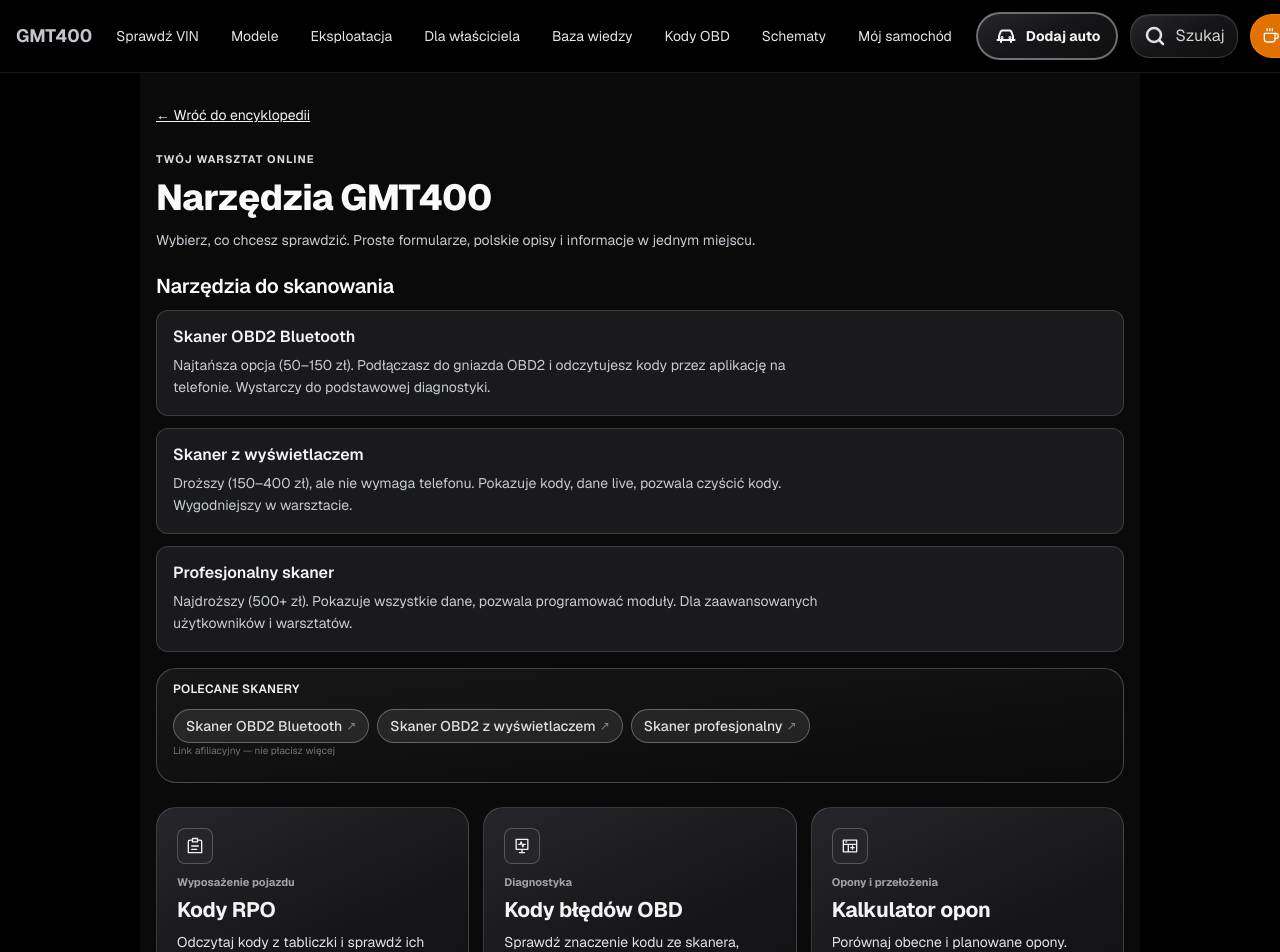
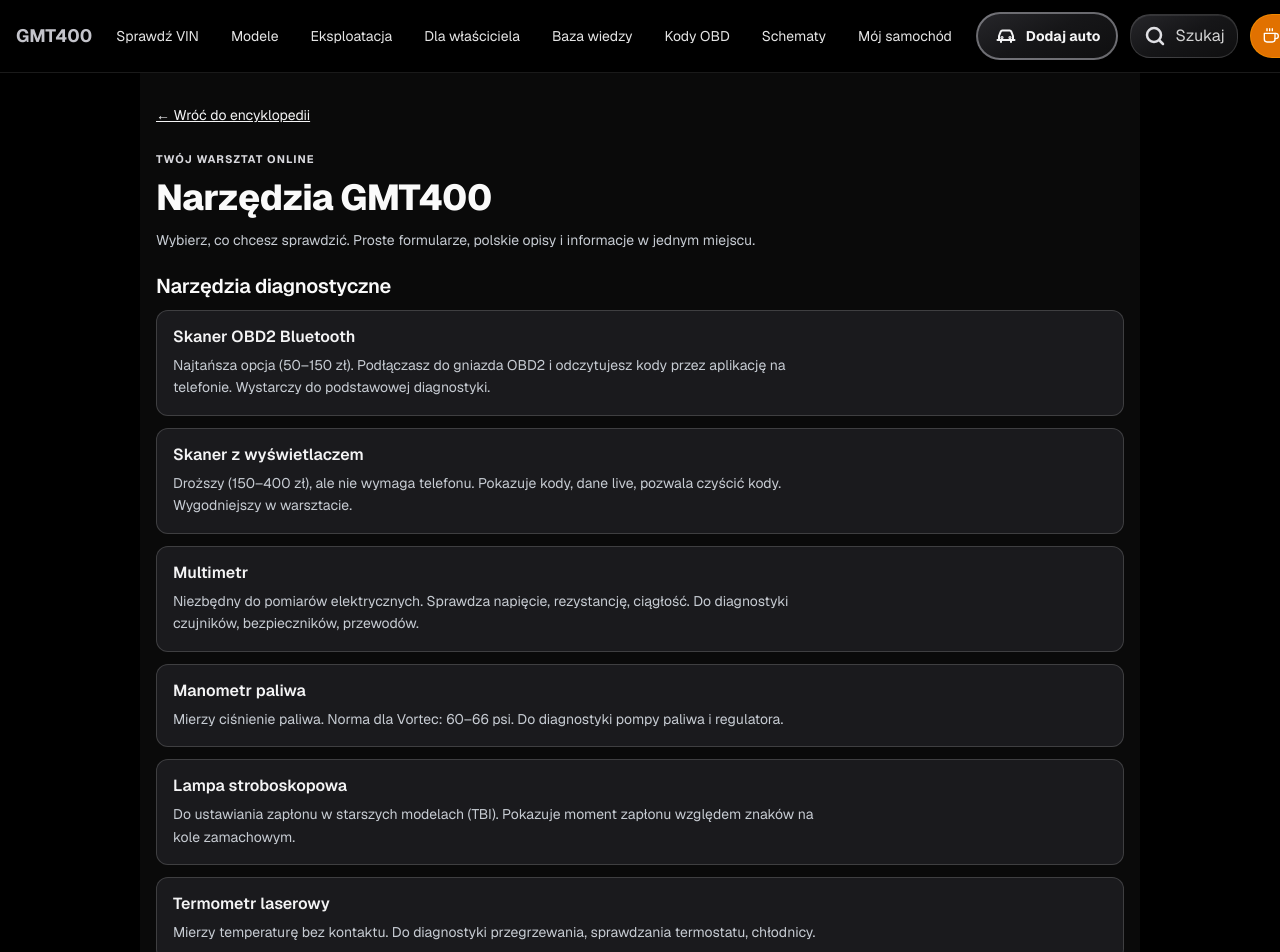
Before and after one commit to tsrc4mm9gg-netizen/gmt400-app, a Next.js app: page /narzedzia in a window 1280 px wide. Shown: the top 952 px of the page. Built offline with nearby package versions, Linux system fonts and the light colour scheme.

Commit message:
feat: add more diagnostic tools to narzedzia

```diff
--- a/src/app/narzedzia/page.tsx
+++ b/src/app/narzedzia/page.tsx
@@ -11,10 +11,15 @@ const TOOLS = [
  { href: '/narzedzia/czesci', title: 'Dobór części', tag: 'Wstępna weryfikacja', description: 'Przejrzyj referencyjne informacje według modelu, rocznika, silnika i skrzyni. Przed zakupem potwierdź numer części.', example: 'Wynik nie potwierdza zamienności części.', icon: 'M14 4a6 6 0 0 0-7 8l-4 4a3 3 0 0 0 5 5l4-4a6 6 0 0 0 8-7l-4 3-4-4z' }
 ];
 
-const SCANNER_TIPS = [
-  { title: 'Skaner OBD2 Bluetooth', tip: 'Najtańsza opcja (50–150 zł). Podłączasz do gniazda OBD2 i odczytujesz kody przez aplikację na telefonie. Wystarczy do podstawowej diagnostyki.' },
-  { title: 'Skaner z wyświetlaczem', tip: 'Droższy (150–400 zł), ale nie wymaga telefonu. Pokazuje kody, dane live, pozwala czyścić kody. Wygodniejszy w warsztacie.' },
-  { title: 'Profesjonalny skaner', tip: 'Najdroższy (500+ zł). Pokazuje wszystkie dane, pozwala programować moduły. Dla zaawansowanych użytkowników i warsztatów.' },
+const DIAGNOSTIC_TOOLS = [
+  { title: 'Skaner OBD2 Bluetooth', desc: 'Najtańsza opcja (50–150 zł). Podłączasz do gniazda OBD2 i odczytujesz kody przez aplikację na telefonie. Wystarczy do podstawowej diagnostyki.', search: 'OBD2 scanner Bluetooth' },
+  { title: 'Skaner z wyświetlaczem', desc: 'Droższy (150–400 zł), ale nie wymaga telefonu. Pokazuje kody, dane live, pozwala czyścić kody. Wygodniejszy w warsztacie.', search: 'OBD2 scanner handheld' },
+  { title: 'Multimetr', desc: 'Niezbędny do pomiarów elektrycznych. Sprawdza napięcie, rezystancję, ciągłość. Do diagnostyki czujników, bezpieczników, przewodów.', search: 'digital multimeter' },
+  { title: 'Manometr paliwa', desc: 'Mierzy ciśnienie paliwa. Norma dla Vortec: 60–66 psi. Do diagnostyki pompy paliwa i regulatora.', search: 'fuel pressure gauge' },
+  { title: 'Lampa stroboskopowa', desc: 'Do ustawiania zapłonu w starszych modelach (TBI). Pokazuje moment zapłonu względem znaków na kole zamachowym.', search: 'timing light' },
+  { title: 'Termometr laserowy', desc: 'Mierzy temperaturę bez kontaktu. Do diagnostyki przegrzewania, sprawdzania termostatu, chłodnicy.', search: 'infrared thermometer' },
+  { title: 'Szczelinomierz', desc: 'Do sprawdzania przerwy świec (1.5 mm dla Vortec). Niezbędny przy wymianie świec.', search: 'feeler gauge spark plug' },
+  { title: 'Klucz dynamometryczny', desc: 'Do dokręcania śrub odpowiednim momentem. Niezbędny przy hamulcach, zawieszeniu, kołach.', search: 'torque wrench' },
 ];
 
 const faqItems = [
@@ -33,6 +38,10 @@ const faqItems = [
   {
     question: 'Jaki skaner OBD2 do GMT400?',
     answer: 'Do podstawowej diagnostyki wystarczy skaner Bluetooth (50–150 zł). Do zaawansowanej — skaner z wyświetlaczem (150–400 zł). Sprawdź, czy obsługuje protokół GM (J1850 VPW dla starszych, CAN dla nowszych).',
+  },
+  {
+    question: 'Jakie narzędzia do podstawowej diagnostyki?',
+    answer: 'Minimum: skaner OBD2, multimetr, szczelinomierz. Do zaawansowanej: manometr paliwa, lampa stroboskopowa, termometr laserowy. Klucz dynamometryczny jest niezbędny przy naprawach.',
   },
 ];
 
@@ -66,22 +75,18 @@ export default function ToolsPage() {
  </header>
 
  <section style={{ marginBottom: 24 }}>
- <h2 style={{ margin: '0 0 12px', color: '#fafafa', fontSize: 20, fontWeight: 600 }}>Narzędzia do skanowania</h2>
+ <h2 style={{ margin: '0 0 12px', color: '#fafafa', fontSize: 20, fontWeight: 600 }}>Narzędzia diagnostyczne</h2>
  <div style={{ display: 'grid', gap: 12 }}>
- {SCANNER_TIPS.map(item => (
+ {DIAGNOSTIC_TOOLS.map(item => (
  <div key={item.title} style={{ padding: 16, border: '1px solid rgba(255,255,255,.16)', borderRadius: 12, background: '#1a1a1d' }}>
  <h3 style={{ margin: '0 0 8px', color: 'var(--accent-soft)', fontSize: 16, fontWeight: 600 }}>{item.title}</h3>
- <p style={{ margin: 0, color: '#c7ccd3', fontSize: 14, lineHeight: 1.6 }}>{item.tip}</p>
+ <p style={{ margin: 0, color: '#c7ccd3', fontSize: 14, lineHeight: 1.6 }}>{item.desc}</p>
  </div>
  ))}
  </div>
  <AffiliateBox
- title="Polecane skanery"
- items={[
- { name: 'Skaner OBD2 Bluetooth', search: 'OBD2 scanner Bluetooth' },
- { name: 'Skaner OBD2 z wyświetlaczem', search: 'OBD2 scanner handheld' },
- { name: 'Skaner profesjonalny', search: 'OBD2 scanner professional' },
- ]}
+ title="Polecane narzędzia"
+ items={DIAGNOSTIC_TOOLS.map(t => ({ name: t.title, search: t.search }))}
  />
  </section>
 
```
